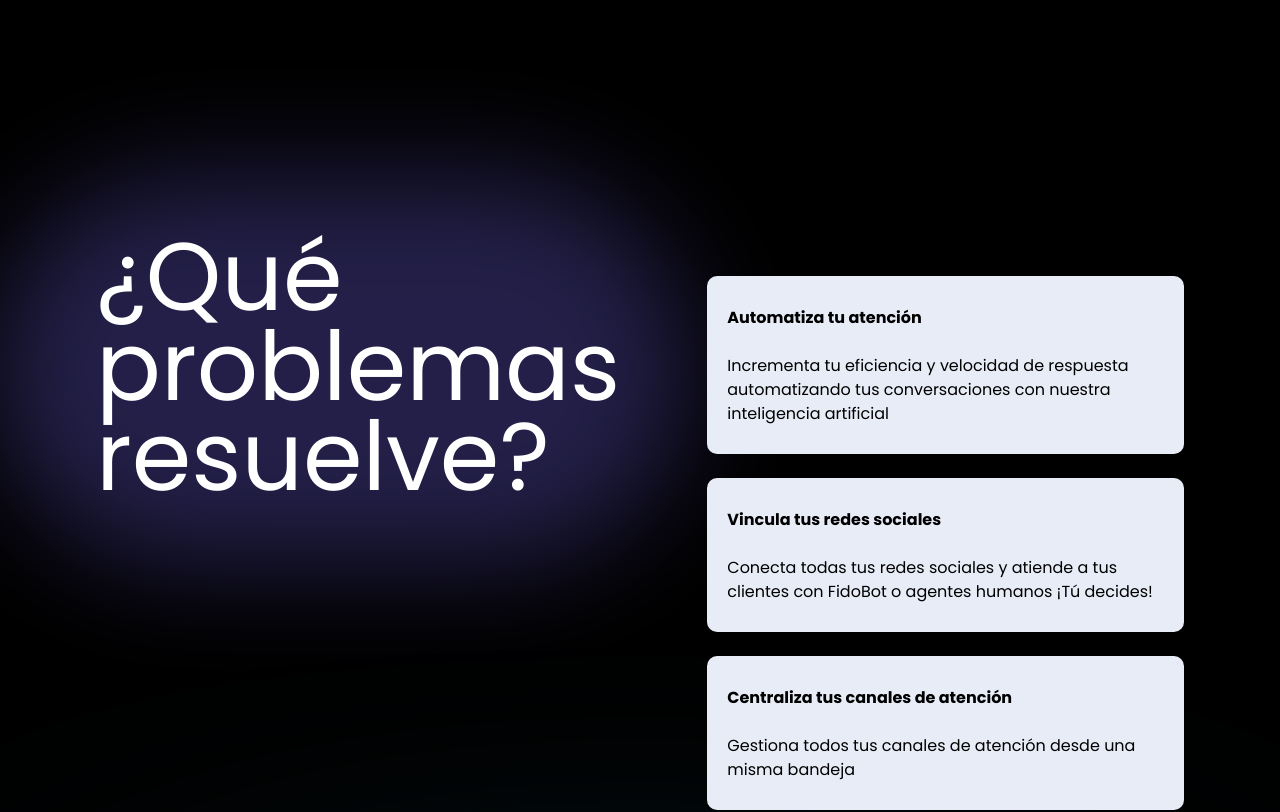
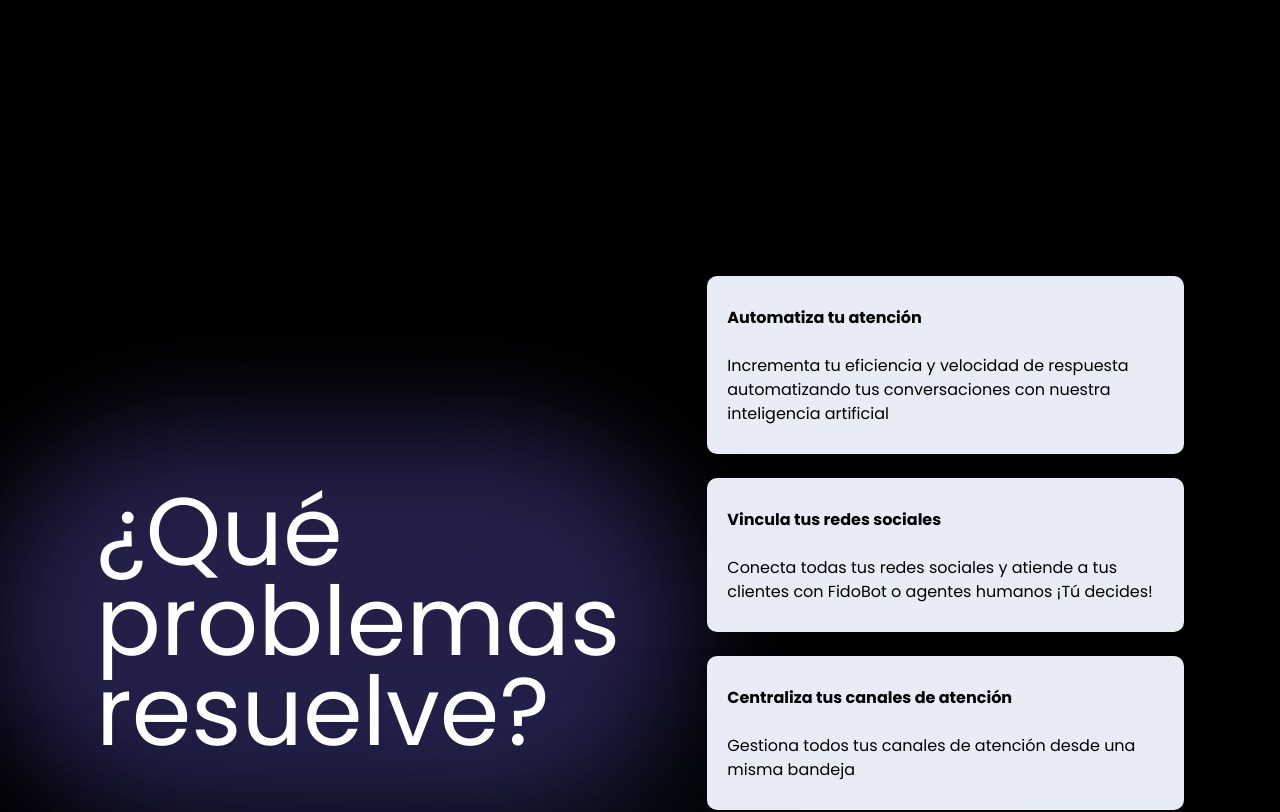
Before and after one commit to Facupelli/test-fidooo-landing, a Next.js app: page /bot in a window 1280 px wide. Shown: the part 1480-2292 px from the top of the page. Built offline with nearby package versions, Linux system fonts and the light colour scheme.

Commit message:
prueba items center

```diff
--- a/src/app/bot/page.tsx
+++ b/src/app/bot/page.tsx
@@ -52,9 +52,9 @@ export default function BotLanding() {
             </div>
           </section>
 
-          <section className="relative px-8 lg:px-24 min-min-h-screen py-28 lg:flex">
+          <section className="relative px-8 lg:px-24 min-min-h-screen py-28 lg:flex lg:items-center">
             <div>
-              <div className="w-[400px] lg:w-[700px] h-[178px] lg:h-[389px] rounded-[400px] lg:rounded-[700px] blur-[43px] lg:blur-[54px] absolute top-[65px] lg:top-[250px] lg:-translate-y-1/2 left-1/2 lg:left-[340px] -translate-x-1/2 bg-[#231F48]" />
+              <div className="w-[400px] lg:w-[700px] h-[178px] lg:h-[389px] rounded-[400px] lg:rounded-[700px] blur-[43px] lg:blur-[54px] absolute top-[65px] lg:top-1/2 lg:-translate-y-1/2 left-1/2 lg:left-[340px] -translate-x-1/2 bg-[#231F48]" />
               <h1 className="relative z-20 leading-10 md:leading-[60px] lg:leading-[90px] text-h1mobile md:text-[63px] lg:text-h1">
                 ¿Qué problemas resuelve?
               </h1>
```
